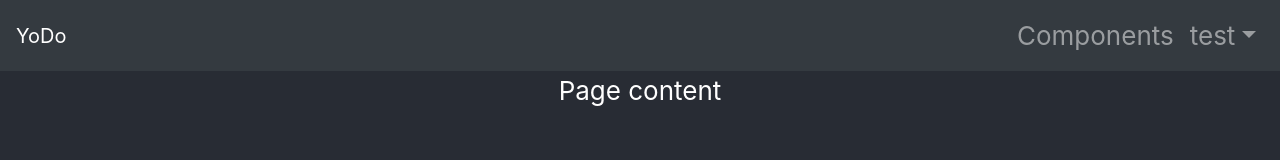
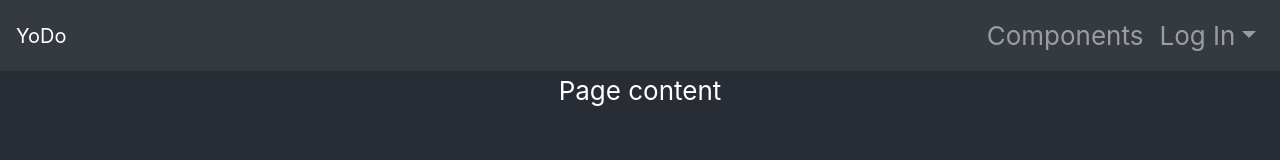
Before and after one commit to TYohoJr/yodo, a React (Create React App) app: page / in a window 1280 px wide. Shown: the top 160 px of the page. Built offline with nearby package versions, Linux system fonts and the light colour scheme.

Commit message:
page tabs

```diff
--- a/src/Components/NavigationBar.js
+++ b/src/Components/NavigationBar.js
@@ -12,18 +12,23 @@ import {
     DropdownItem,
     Input,
     Button,
+    ButtonGroup,
     NavItem,
-    NavLink
+    NavLink,
+    Container,
+    Row,
+    Col
 } from 'reactstrap';
+import { connect } from 'react-redux'
 
-export default class NavigationBar extends React.Component {
+class NavigationBar extends React.Component {
     constructor(props) {
         super(props);
         this.toggle = this.toggle.bind(this);
         this.changePage = this.changePage.bind(this);
         this.state = {
             isOpen: false,
-            test: 'test'
+            logIn: 'Log In'
         };
     }
 
@@ -49,11 +54,11 @@ export default class NavigationBar extends React.Component {
                     <Collapse isOpen={this.state.isOpen} navbar>
                         <Nav className="ml-auto" navbar>
                             <NavItem>
-                                <NavLink onClick={this.changePage} href="#Components">Components</NavLink>
+                                <NavLink onClick={() => this.changePage('New Page Content')}>Components</NavLink>
                             </NavItem>
                             <UncontrolledDropdown nav inNavbar>
                                 <DropdownToggle nav caret>
-                                    {this.state.test}
+                                    {this.state.logIn}
                                 </DropdownToggle>
                                 <DropdownMenu id='dropdown-menu' right>
                                     <Input className='dropdown-content' placeholder='Username' />
@@ -70,3 +75,5 @@ export default class NavigationBar extends React.Component {
         );
     }
 }
+
+export default connect((state) => (state))(NavigationBar);
```
Also changed, not shown: src/Components/PageTabs.js (added, +18 -0 lines), src/Components/Components.css (line endings or trailing spaces).
